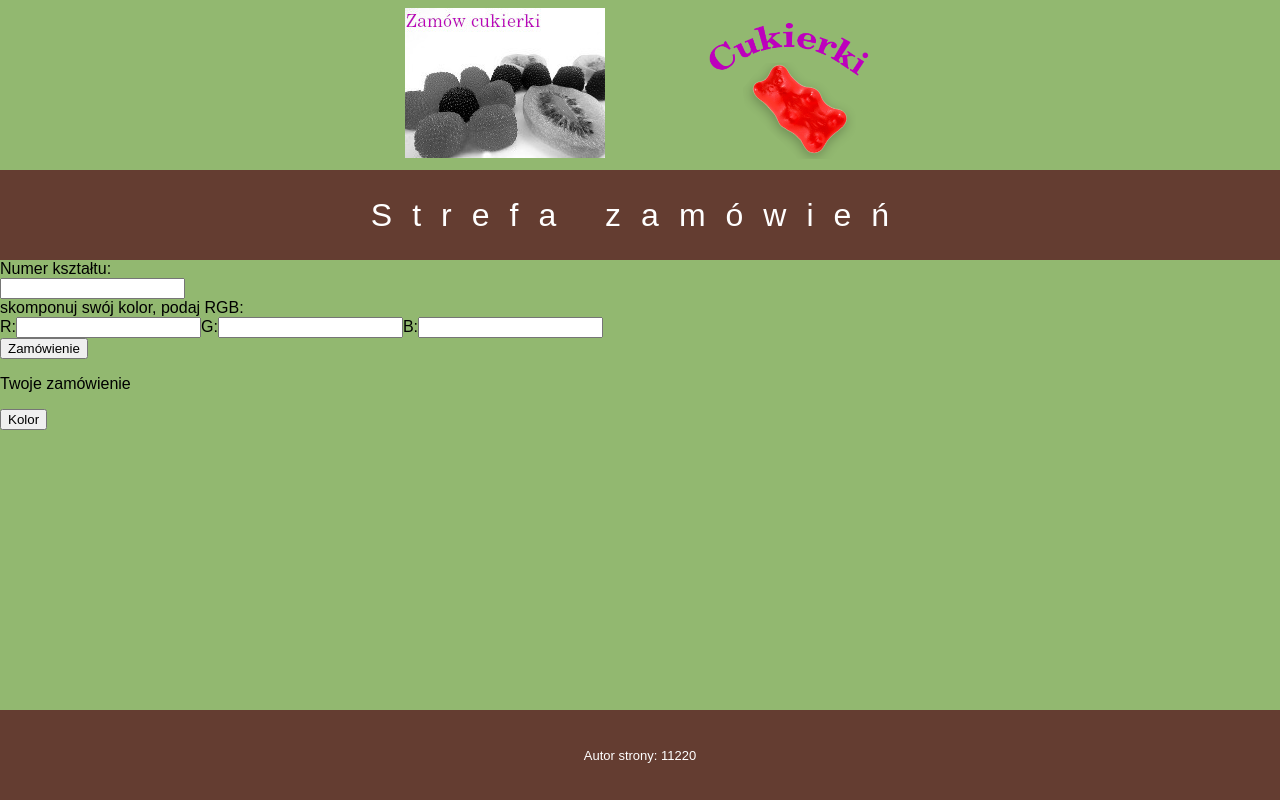
After one commit to majcher01/ee09, a PHP site: page /zamowienie.html in a window 1280 px wide. The commit adds this page. Run offline with PHP 8.4, Linux system fonts and the light colour scheme.

Commit message:
e14-1509-3

```diff
--- a/e_14_2022_06_01_SG/styl10.css
+++ b/e_14_2022_06_01_SG/styl10.css
@@ -4,9 +4,44 @@ body {
 }
 
 .naglowek {
-	height: 100px;
+	height: 170px;
 	background-color: rgb(146, 184, 112);
 	display: flex;
 	justify-content: center;
+	align-items: center;
+	flex-direction: row;
 	color: white;
+
 }
+
+.strefazamowien, .stopka {
+	height: 80px;
+	background-color: rgb(100, 61, 49);
+	display: flex;
+	padding: 5px 5px 5px 5px;
+	justify-content: center;
+	align-items: center;
+	flex-direction: row;
+	color: white;
+	font-size: 32px;
+	letter-spacing:20px;
+}
+
+.stopka{
+	font-size: small;
+	letter-spacing: normal;
+}
+
+.boxleft, .boxright{
+	height: 450px;
+	background-color: rgb(146, 184, 112);
+	width: 50%;
+}
+
+.boxleft{
+	float: left;
+}
+
+.boxright{
+	float: right;
+}
--- /dev/null
+++ b/e_14_2022_06_01_SG/zamowienie.html
@@ -0,0 +1,62 @@
+<!DOCTYPE html>
+<html lang="pl">
+	<head>
+		<meta charset="UTF-8" />
+		<meta name="viewport" content="width=device-width, initial-scale=1.0" />
+		<title>Fabryka cukierkow</title>
+		<link rel="stylesheet" href="styl10.css" />
+	</head>
+	<body>
+		<div class="naglowek">
+            <a href='zamowienie.html'><img src="cukierki1.jpg" style="margin-right: 50px;"></a>
+            <a href='index.html'><img src="cukierki2.png" alt='Nasze logo' style="margin-left: 50px;"></a>
+        </div>
+		<div class="strefazamowien">Strefa zamówień</div>
+		<div class="contentbox">
+			<div class="boxleft">
+				Numer kształtu:
+				<br>
+				<input type="number" id="nrksztaltu">
+				<br>
+				skomponuj swój kolor, podaj RGB:
+				<br>
+				R:<input type="number" id="r">G:<input type="number" id="g">B:<input type="number" id="b">
+				<br>
+				<button onclick="skrypt()">Zamówienie</button>
+				<br>
+				<p id="tresc">Twoje zamówienie</p>
+				<button id="przycisk">Kolor</button>
+			</div>
+			<div class="boxright"></div>
+		</div>
+		<div class="stopka">
+			Autor strony: 11220
+		</div>
+
+		<script>
+			function skrypt(){
+				let nrksztaltu=parseInt(document.getElementById("nrksztaltu").value);
+				let r=parseInt(document.getElementById("r").value);
+				let g=parseInt(document.getElementById("g").value);
+				let b=parseInt(document.getElementById("b").value);
+
+				switch(nrksztaltu){
+					case 1:
+						document.getElementById('tresc').innerHTML="Twoje zamowienie to cukierek cytryna";
+					break;
+					case 2:
+						document.getElementById('tresc').innerHTML="Twoje zamowienie to cukierek liść";
+					break;
+					case 3:
+						document.getElementById('tresc').innerHTML="Twoje zamowienie to cukierek banan";
+					break;
+					default:
+						document.getElementById('tresc').innerHTML="Twoje zamowienie to cukierek inny";
+					break;
+				}
+
+				document.getElementById('przycisk').style.background-color='gb('+r+';'+g+';'+b+');';
+			}
+		</script>
+	</body>
+</html>
```
Also changed, not shown: e_14_2022_06_01_SG/index.html (deleted, +0 -18 lines), e_14_2022_06_01_SG/cukierki1.jpg.
